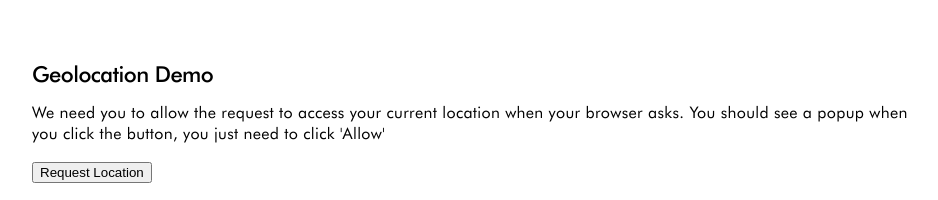
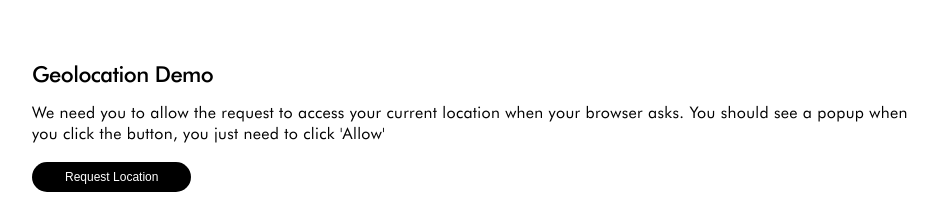
Before and after one commit to andyshora/odyssey, a website: page geo.html in a window 1280 px wide. Shown: the whole page, without its empty margins (158-1096 px from the left). Drawn offline with nearby package versions, Linux system fonts and the light colour scheme; some packages are replaced by stand-ins of ours; grey boxes are pictures that could not be loaded.

Commit message:
Button style.

```diff
--- a/css/main.css
+++ b/css/main.css
@@ -112,3 +112,22 @@ section {
   display: none;
 
 }
+
+.btn {
+  height: 30px;
+  color: white;
+  background: black;
+  text-align: center;
+  -webkit-border-radius: 15px;
+  -moz-border-radius: 15px;
+  -ms-border-radius: 15px;
+  border-radius: 15px;
+  font-size: 12px;
+  line-height: 1;
+  text-decoration: none;
+  display: inline-block;
+  padding: 9px 33px;
+  cursor: pointer;
+  border: 0;
+  outline: 1;
+}
--- a/geo.html
+++ b/geo.html
@@ -119,7 +119,7 @@
       <div class="location--error">
         <p>You denied the request to access your location. If this was a mistake, please clear your browser cache and refresh the page.</p>
       </div>
-      <button id="request-geo">Request Location</button>
+      <button id="request-geo" class="btn">Request Location</button>
       <div id="map-canvas"></div>
       <p id="result"></p>
     </section>
```
